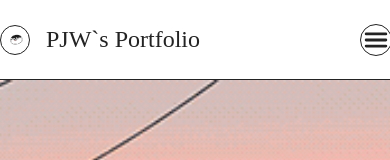
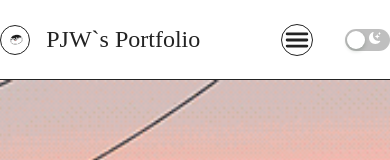
Before and after one commit to PJW980921/PJW-PortFolio, a React (Vite) app: page / in a window 390 px wide. Shown: the top 160 px of the page. Built offline with nearby package versions, Linux system fonts and the light colour scheme; a web font is replaced by a local one.

Commit message:
style : Header 모바일 UI 수정

```diff
--- a/src/components/Header/Header.scss
+++ b/src/components/Header/Header.scss
@@ -14,8 +14,7 @@
   background-color: var(--color-background);
   z-index: 2;
   @media (max-width: 767px) {
-    justify-content: space-around;
-    gap: 10rem;
+    gap: 5rem;
   }
 }
 
```
